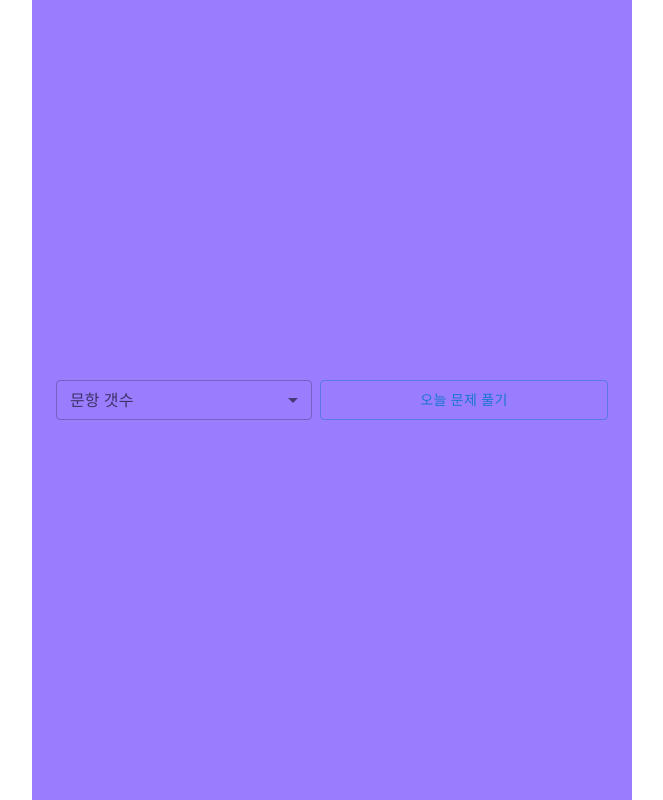
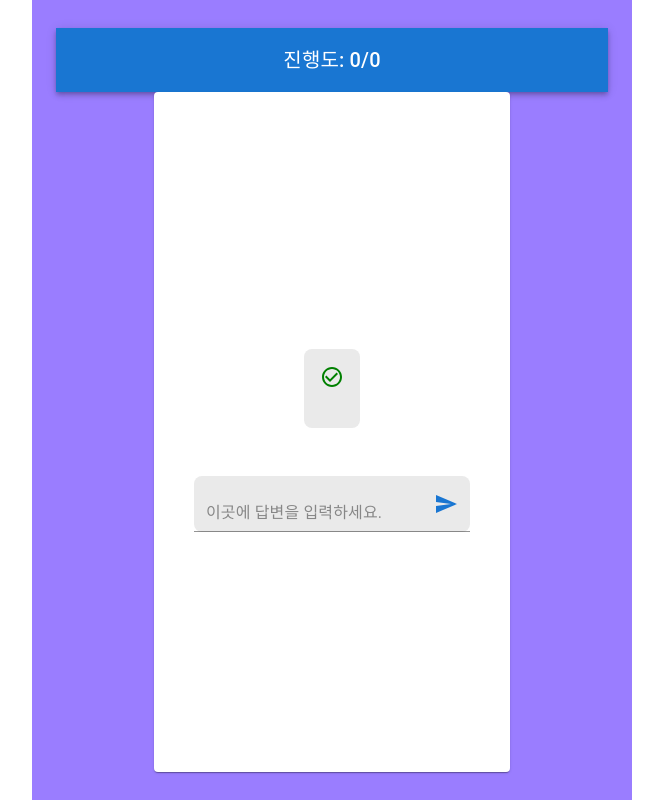
Before and after one commit to ChoiKang-TEAM/bokka-client, a React (Create React App) app: page /question/interview in a window 1280 px wide. Shown: the whole page, without its empty margins (308-971 px from the left). Built offline with nearby package versions, Linux system fonts and the light colour scheme.

Commit message:
✨ [feat] progress-bar 생성

```diff
--- a/src/pages/Main.tsx
+++ b/src/pages/Main.tsx
@@ -8,16 +8,22 @@ import {
   Typography,
 } from '@mui/material'
 import { useState } from 'react'
+import { useNavigate } from 'react-router-dom'
 import QuestionCountDropdown from 'src/components/atoms/dropdowns/QuestionCountDropdown'
 import useAppDispatch from 'src/hooks/useAppDispatch'
 import { openSnackbar } from 'src/stores/notices/snackBarSlice'
+import { setTotalQuestions } from 'src/stores/quizs/questionSlice'
 
 const Main = () => {
   const [selected, setSelected] = useState<string>('')
   const dispatch = useAppDispatch()
+  const navigate = useNavigate()
 
   const handleClickButton = () => {
     if (!selected) dispatch(openSnackbar('문항 갯수를 선택해주세요.'))
+    const questions: number = parseInt(selected)
+    dispatch(setTotalQuestions(questions))
+    navigate('/question/interview')
   }
   return (
     <>
--- a/src/pages/question/InterviewQuestion.tsx
+++ b/src/pages/question/InterviewQuestion.tsx
@@ -1,29 +1,55 @@
-import { FormControl, Button, Box } from '@mui/material'
+import { FormControl, Button, Box, Container, AppBar } from '@mui/material'
 import { useState } from 'react'
 import QuestionCountDropdown from 'src/components/atoms/dropdowns/QuestionCountDropdown'
+import QuestionForm from 'src/components/molecules/forms/QuestionForm'
+import ProgressHeader from 'src/components/molecules/headers/ProgressHeader'
+import ProgressBar from 'src/components/molecules/progress-bars/ProgressBar'
 import useAppDispatch from 'src/hooks/useAppDispatch'
+import useAppSelector from 'src/hooks/useAppSelector'
 import { openSnackbar } from 'src/stores/notices/snackBarSlice'
 
 const InterviewQuestion = () => {
-  const [selected, setSelected] = useState<string>('')
+  const totalQuestions = useAppSelector(
+    (state) => state.questionReducer.totalQuestions
+  )
+
+  const [progress, setProgress] = useState<number>(0)
+
   const dispatch = useAppDispatch()
 
-  const handleClickButton = () => {
-    if (!selected) dispatch(openSnackbar('문항 갯수를 선택해주세요.'))
+  const submitAnswer = (answer: string) => {
+    if (answer === '1234') return setProgress((state) => state + 1)
   }
   return (
-    <Box sx={{ gap: 1, display: 'flex', width: '100%' }}>
-      <FormControl sx={{ flex: 1, minWidth: 0 }} size="small">
-        <QuestionCountDropdown value={selected} setValue={setSelected} />
-      </FormControl>
-      <Button
-        onClick={handleClickButton}
-        variant={'outlined'}
-        sx={{ flex: 1, minWidth: 0 }}
+    <>
+      <ProgressHeader progress={progress} maxProgress={totalQuestions} />
+
+      <Box
+        sx={{
+          height: 'calc(100vh - 120px)',
+        }}
       >
-        오늘 문제 풀기
-      </Button>
-    </Box>
+        <Container
+          component="main"
+          maxWidth="sm"
+          sx={{
+            backgroundColor: 'white',
+            p: 2,
+            borderRadius: 1,
+            boxShadow: 1,
+            height: '100%',
+          }}
+        >
+          <ProgressBar progress={progress} maxBlocks={totalQuestions} />
+          <QuestionForm submitAnswer={submitAnswer} />
+        </Container>
+      </Box>
+      <AppBar
+        position="static"
+        color="primary"
+        sx={{ top: 'auto', bottom: 0 }}
+      ></AppBar>
+    </>
   )
 }
 
--- a/src/redux/rootReducer.ts
+++ b/src/redux/rootReducer.ts
@@ -1,8 +1,10 @@
 import { combineReducers } from 'redux'
 import snackBarSlice from 'src/stores/notices/snackBarSlice'
+import questionSlice from 'src/stores/quizs/questionSlice'
 
 const rootReducer = combineReducers({
   snackBarReducer: snackBarSlice.reducer,
+  questionReducer: questionSlice.reducer,
 })
 
 export default rootReducer
```
